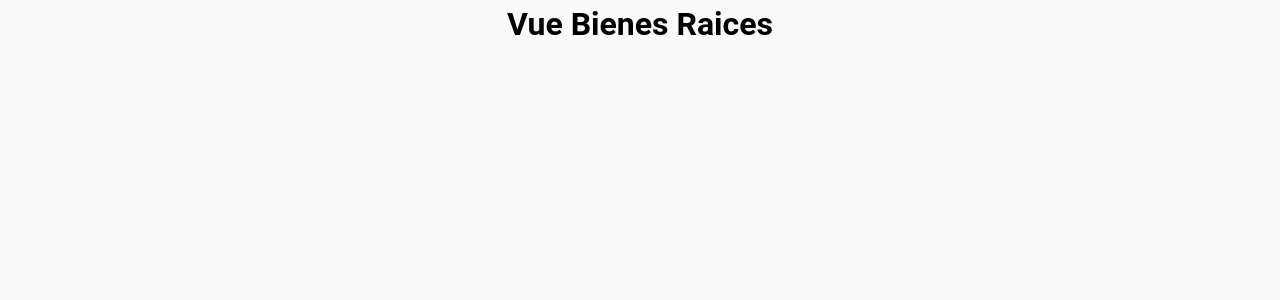
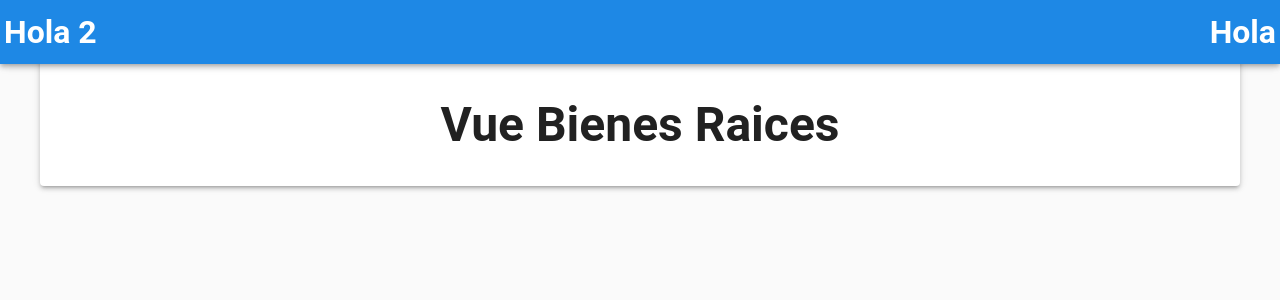
Before and after one commit to Leomiguel19/vue-bienes-raices, a Vue app: page / in a window 1280 px wide. Shown: the top 300 px of the page. Built offline with nearby package versions, Linux system fonts and the light colour scheme.

Commit message:
Primeros pasos con vuetify

```diff
--- a/src/App.vue
+++ b/src/App.vue
@@ -3,5 +3,21 @@
 </script>
 
 <template>
-  <RouterView />
+  <v-card elevation="3" max-width="1200" class="mx-auto">
+    <v-layout>
+      <v-app-bar color="blue-darken-1">
+        <template v-slot:append>
+          <h1>Hola</h1>
+        </template>
+        <template v-slot:prepend>
+          <h1>Hola 2</h1>
+        </template>
+      </v-app-bar>
+      <v-main>
+        <v-container>
+          <RouterView />
+        </v-container>
+      </v-main>
+    </v-layout>
+  </v-card>
 </template>
--- a/src/views/HomeView.vue
+++ b/src/views/HomeView.vue
@@ -2,5 +2,5 @@
 </script>
 
 <template>
-  <h1 class="text-center" >Vue Bienes Raices</h1>
+  <h1 class="text-center text-h3 font-weight-bold my-5">Vue Bienes Raices</h1>
 </template>
```
